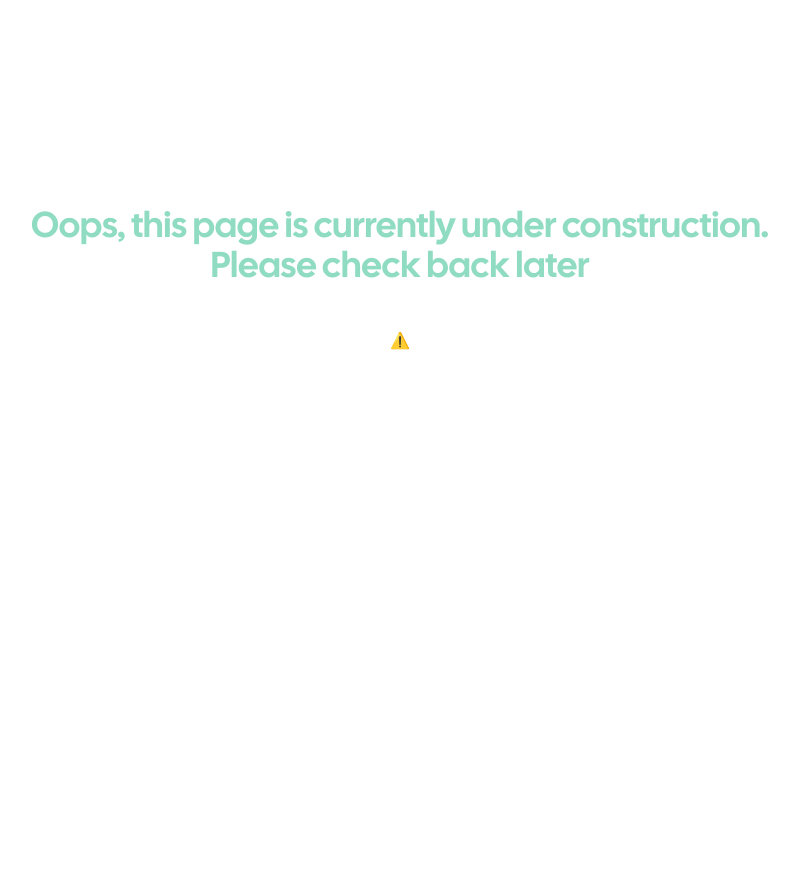
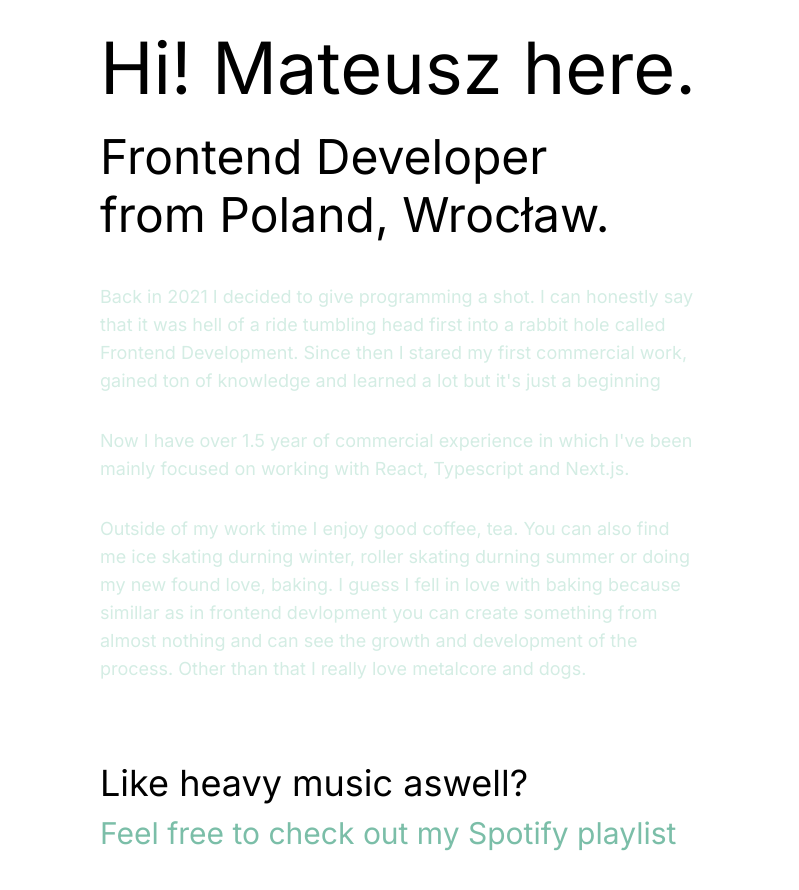
Before and after one commit to m-dombkowski/Portfolio-website, a Next.js app: page /about in a window 1280 px wide. Shown: the part 160-1050 px from the top of the page, without its empty margins (240-1039 px from the left). Before the commit the page ends 800 px from the top, so only its background shows below. Built offline with nearby package versions, Linux system fonts and the light colour scheme; no server answers; grey boxes are pictures that could not be loaded.

Commit message:
feat: first draft of a new "about" page

```diff
--- a/src/app/about/page.tsx
+++ b/src/app/about/page.tsx
@@ -1,11 +1,49 @@
 "use client";
-import PageUnderContstuction from "../components/construction/construction";
+
 import PageWrapper from "../components/page-transition/fade";
 
 export default function AboutPage() {
   return (
     <PageWrapper>
-      <PageUnderContstuction />
+      <section className="flex flex-col justify-center items-center pt-48 max-w-[600px] m-[auto]">
+        <div className="flex justify-center flex-col gap-10 pb-20">
+          <div className="flex flex-col gap-6">
+            <h1 className=" text-7xl font-calc">{`Hi! Mateusz here.`}</h1>
+            <h1 className="text-5xl font-calc leading-[1.2]">
+              Frontend Developer
+              <span className="block">from Poland, Wrocław.</span>
+            </h1>
+          </div>
+          <div className="flex flex-col gap-8 text-lg text-sans text-color-text-lighter">
+            <p>
+              {`Back in 2021 I decided to give programming a shot.
+              I can honestly say that it was hell of a ride tumbling head first into a rabbit hole called Frontend Development.
+              Since then I stared my first commercial work, gained ton of knowledge and learned a lot but it's just a beginning`}
+            </p>
+            <p>{`Now I have over 1.5 year of commercial experience in which I've been mainly focused on working with React, Typescript and Next.js.
+            `}</p>
+            <p>
+              {`Outside of my work time I enjoy good coffee, tea. You can also find me ice skating durning winter, roller skating durning summer or doing my new found love, baking.
+              I guess I fell in love with baking because simillar as in frontend devlopment you can create something from almost nothing and can see the growth and development of the process. Other than that I really love metalcore and dogs.`}
+            </p>
+          </div>
+        </div>
+        <div className="flex flex-col justify-start items-center gap-10">
+          <div className="flex flex-col gap-3 w-[100%]">
+            <h1 className="text-4xl font-calc">Like heavy music aswell?</h1>
+            <h2 className="text-3xl font-calc text-color-text-darker">
+              Feel free to check out my Spotify playlist
+            </h2>
+          </div>
+          <iframe
+            className="rounded-[12px] w-[300px] h-[152px] sm:w-[600px]"
+            src="https://open.spotify.com/embed/playlist/0Vm128JrgFdU44nQToJtql?utm_source=generator&theme=0"
+            allowFullScreen={undefined}
+            allow="autoplay; clipboard-write; encrypted-media; fullscreen; picture-in-picture"
+            loading="lazy"
+          ></iframe>
+        </div>
+      </section>
     </PageWrapper>
   );
 }
```
